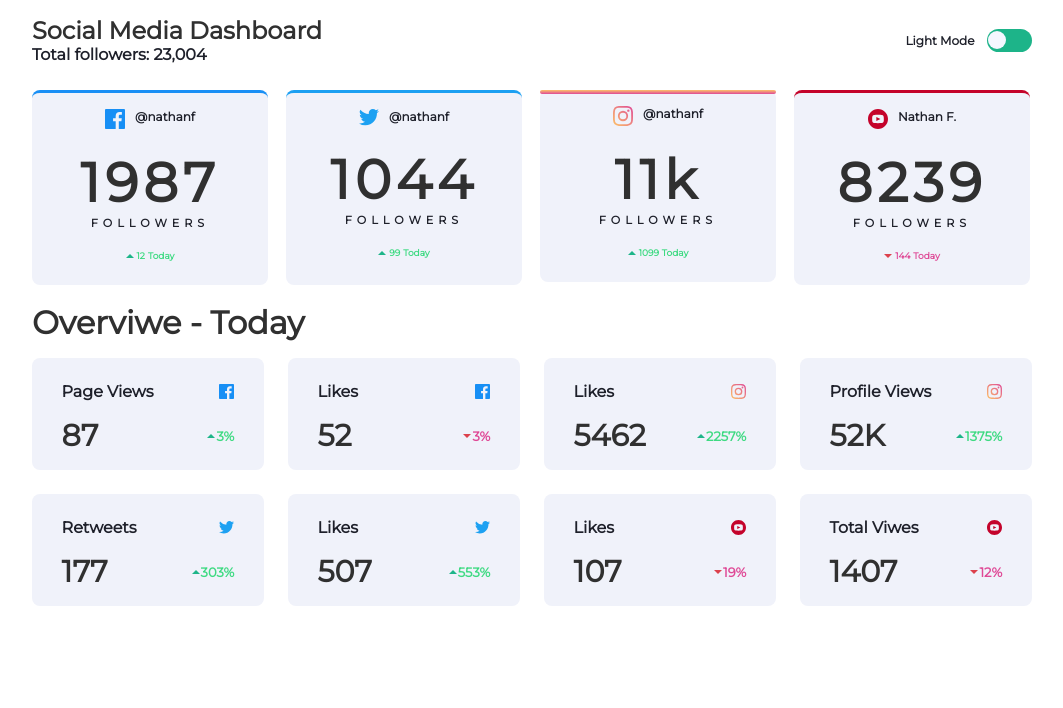
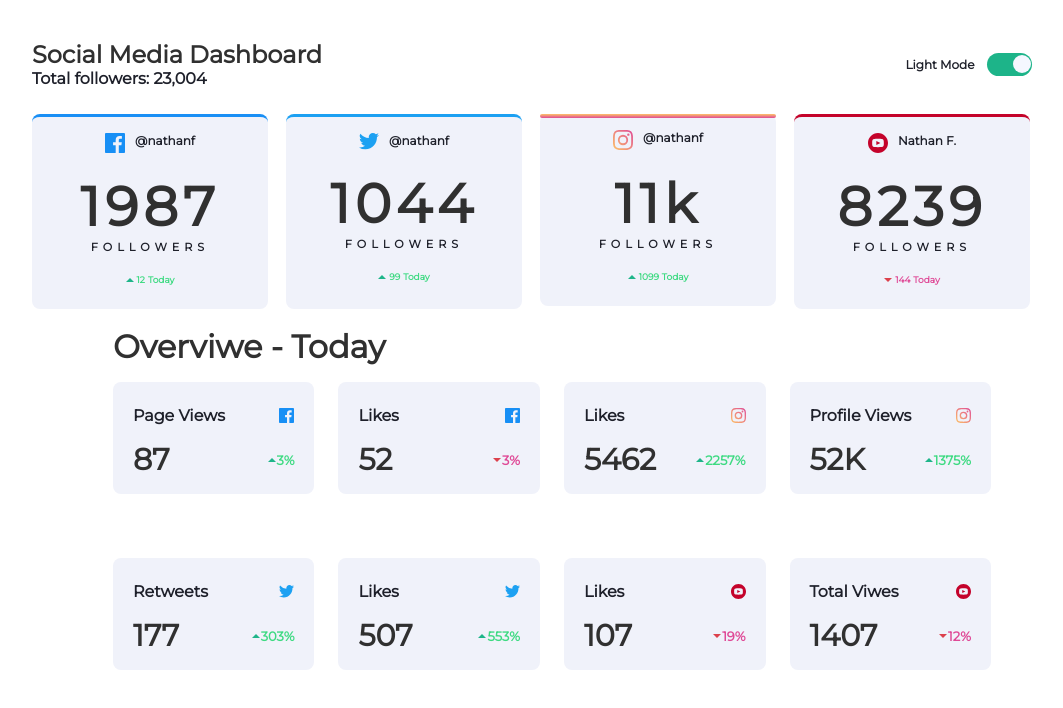
Before and after one commit to SalimKH5/social-media-dashbord, a plain HTML site: page index.html in a window 1280 px wide. Both pictures are taken after a click on the element 1117 px from the left and 40 px from the top of the page. Shown: the whole page, without its empty margins (108-1171 px from the left). Drawn offline with Linux system fonts and the light colour scheme.

Commit message:
correct first toggle event

```diff
--- a/index.html
+++ b/index.html
@@ -22,7 +22,7 @@
               <div class="header-mode">
                 <p id="mode">Dark Mode</p>
                 <div class="button-mode" >
-                      <div class="button-control"></div>
+                      <div class="button-control btn-left"></div>
                 </div>
               </div>
             </div>
--- a/script.js
+++ b/script.js
@@ -1,26 +1,23 @@
-const button_mode=document.querySelector('.button-mode')
-const social_container=document.querySelector('.social-container')
-const btncontrol=document.querySelector('.button-control')
-const mode=document.getElementById('mode')
-const html=document.documentElement
+const buttonMode = document.querySelector('.button-mode');
+const btnControl = document.querySelector('.button-control');
+const mode = document.getElementById('mode');
+const html = document.documentElement;
 
+let isRightAligned = true;
 
+buttonMode.addEventListener('click', () => {
+    const currentTheme = html.getAttribute('data-theme');
+    const isLightMode = currentTheme === "light";
 
-button_mode.addEventListener('click',()=>{
+    // Toggle theme
+    html.setAttribute('data-theme', isLightMode ? 'dark' : 'light');
+    mode.textContent = isLightMode ? "Dark Mode" : "Light Mode";
 
-    const currenttheme=html.getAttribute('data-theme')
-    console.log(currenttheme)
-   if(currenttheme === "light"){
-    html.setAttribute('data-theme', 'dark');
-    btncontrol.classList.remove('btn-left')
-    btncontrol.classList.add('btn-right')
-    mode.innerHTML="Dark Mode"
+    // Toggle button position
+    btnControl.classList.toggle('btn-right', isRightAligned);
+    btnControl.classList.toggle('btn-left', !isRightAligned);
 
-   }else{
-    html.setAttribute('data-theme', 'light');
-    btncontrol.classList.remove('btn-right')
-    btncontrol.classList.add('btn-left')
-    mode.innerHTML="Light Mode"
+    isRightAligned = !isRightAligned;
 
-   }
-})
+    console.log({ btnControl: btnControl.classList });
+});
--- a/style.css
+++ b/style.css
@@ -44,8 +44,8 @@ body{
     font-family: 'Montserrat', sans-serif;
     top: 0;
     bottom: 0;
-    width: 100vw;
-    height: 100vh;
+    width: 100%;
+
     display: flex;
     align-items: center;
     justify-content: center;
@@ -65,8 +65,11 @@ p{
     max-width: 1000px;
     width: 100%;
     height: 100%;
-    margin-top: 1rem;
-
+    padding:2rem 0;
+    display: flex;
+    align-items: center;
+    flex-direction: column;
+    justify-content: center;
 }
 
 .social-content .header-content{
@@ -116,7 +119,6 @@ p{
     position: absolute;
     left:0;
 }
-
 
 .btn-right{
     position: absolute;
@@ -238,7 +240,7 @@ p{
  .overview-container h1{
     width: 100%;
     color: var(--Text);
-    margin:1rem 0;
+    padding:1rem 0;
 }
 
 
@@ -247,9 +249,8 @@ p{
     grid-template-rows: auto;
     height: auto;
     grid-template-columns: repeat(4, 1fr); /* Set 4 columns with equal width */
-    gap: 1.5rem; /* Add a gap between grid items */
+    gap: 4rem; /* Add a gap between grid items */
     width: 100%;
-    margin: 1rem 0;
 }
 
 
@@ -267,7 +268,7 @@ p{
  }
 
  .card-overview .card-overview-header ,.card-overview .card-overview-footer{
-    width: 90%;
+    width: 100%;
     display: flex;
     align-items: center;
     justify-content: space-between;
@@ -315,7 +316,7 @@ p{
     .overview-content{
         grid-template-columns: repeat(3,1fr);
         width: 100%;
-        margin:5rem 0;
+        padding:5rem 0;
     }
 
 }
```
